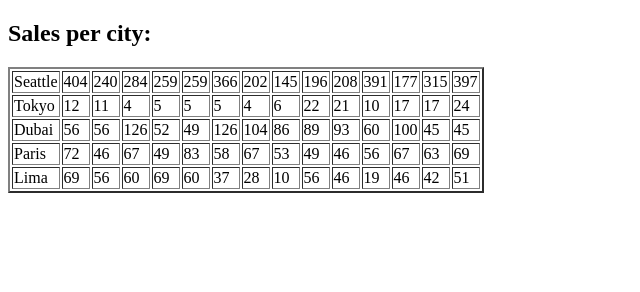
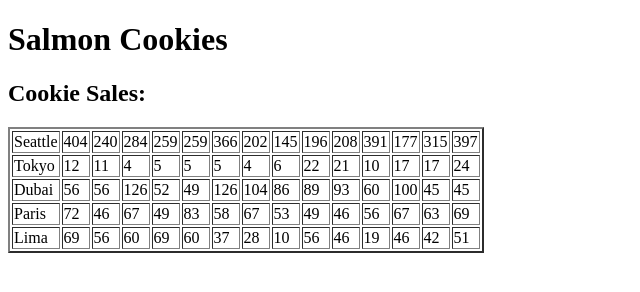
Before and after one commit to Cameron-Walden/cookie-stand, a plain HTML site: page index.html in a window 1280 px wide. Shown: the whole page, without its empty margins (0-640 px from the left). Drawn offline with Linux system fonts and the light colour scheme.

```diff
--- a/index.html
+++ b/index.html
@@ -10,8 +10,13 @@
         <link href="./css/style.css" rel="stylesheet">
     </head>
     <body>
-      <h2> Sales per city:</h2>
+    <header>
+      <h1>Salmon Cookies</h1>
+    </header>
+    <main>
+      <h2>Cookie Sales:</h2>
       <div id ="cities"></div>
+    </body>
     </main>
   <script src="./js/app.js"></script>
 </body>
```
